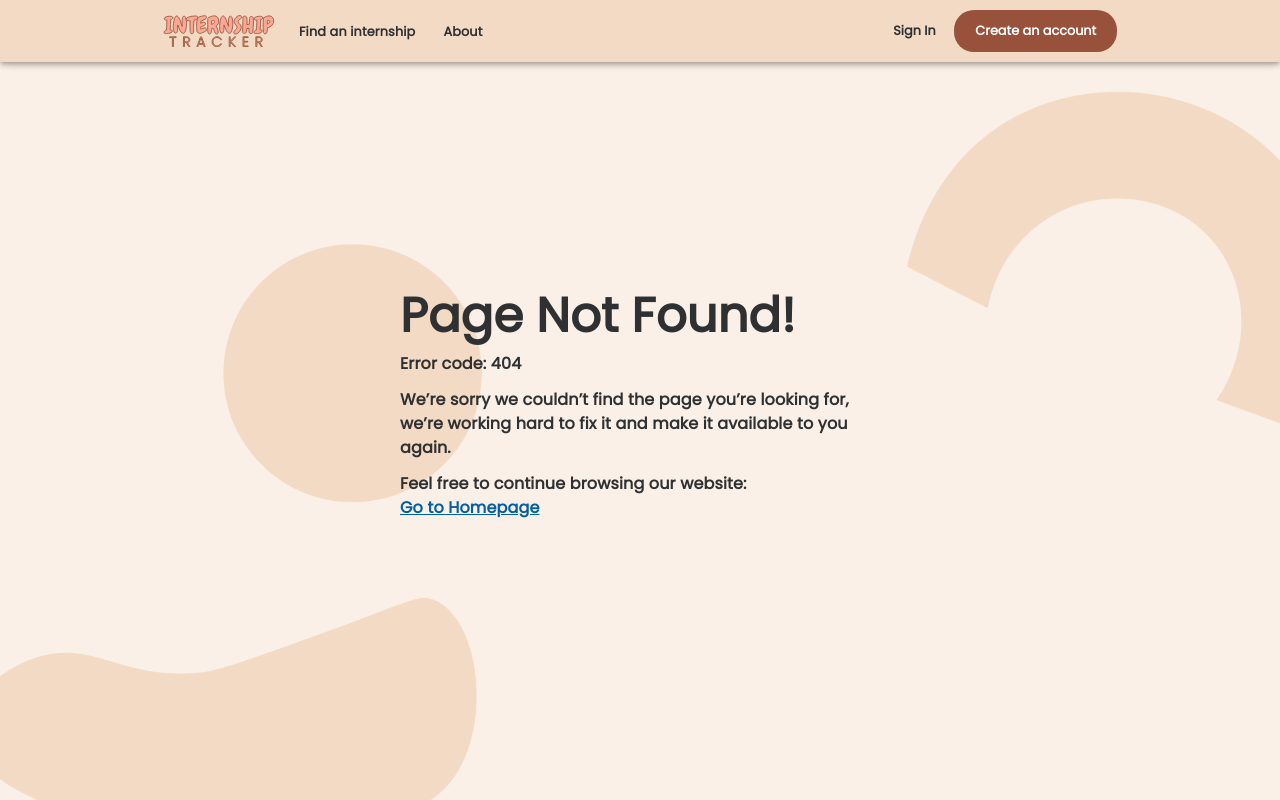
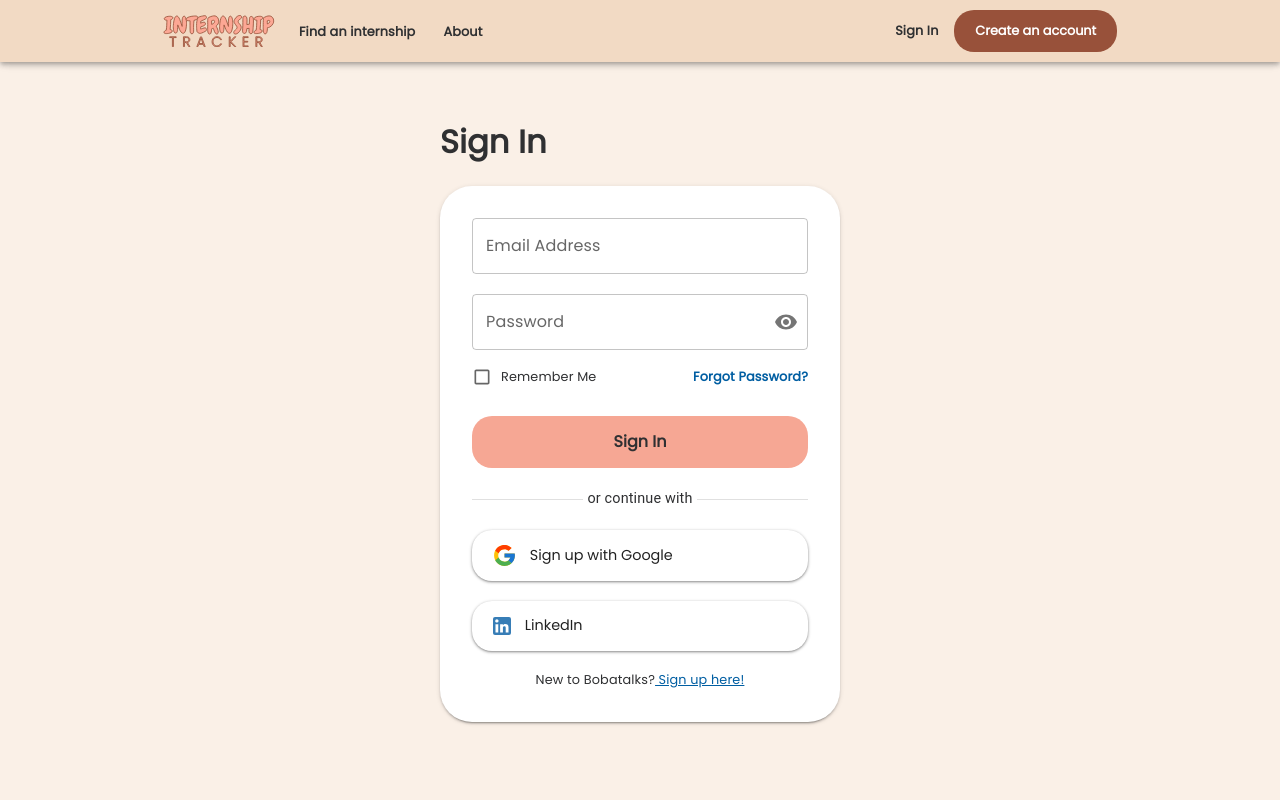
Before and after one commit to BobaTalks/internship-tracker, a React (Create React App) app in the folder client/: page /signin in a window 1280 px wide. Built offline with nearby package versions, Linux system fonts and the light colour scheme.

Commit message:
all components in sign in page added (fixed)

```diff
--- a/client/src/App.jsx
+++ b/client/src/App.jsx
@@ -18,6 +18,7 @@ const HomePage = React.lazy(() => import('./pages/HomePage'));
 const SearchResultsPage = React.lazy(() => import('./pages/SearchResultsPage'));
 const AboutPage = React.lazy(() => import('./pages/AboutPage'));
 const ErrorPage = React.lazy(() => import('./pages/ErrorPage'));
+const SignInPage = React.lazy(() => import('./pages/SignInPage'));
 
 const App = () => {
   const [authUser, setAuthUser] = useState(null);
@@ -31,6 +32,7 @@ const App = () => {
             <Route path="/" element={withSuspense(HomePage)} />
             <Route path="/search" element={withSuspense(SearchResultsPage)} />
             <Route path="/about" element={withSuspense(AboutPage)} />
+            <Route path="/signin" element={withSuspense(SignInPage)} />
             <Route path="*" element={withSuspense(ErrorPage)} />
           </Routes>
         </AuthContext.Provider>
--- /dev/null
+++ b/client/src/components/AuthComponent.jsx
@@ -0,0 +1,134 @@
+import LinkedInIcon from '@mui/icons-material/LinkedIn';
+import Visibility from '@mui/icons-material/Visibility';
+import VisibilityOff from '@mui/icons-material/VisibilityOff';
+import {
+  Box,
+  Button,
+  Card,
+  Checkbox,
+  Divider,
+  FormControl,
+  IconButton,
+  InputAdornment,
+  InputLabel,
+  Link,
+  OutlinedInput,
+  Stack,
+  TextField,
+  Typography,
+} from '@mui/material';
+import React from 'react';
+import { FcGoogle } from 'react-icons/fc';
+
+const AuthComponent = () => {
+  const [showPassword, setShowPassword] = React.useState(false);
+
+  const handleClickShowPassword = () => setShowPassword((show) => !show);
+
+  const handleMouseDownPassword = (event) => {
+    event.preventDefault();
+  };
+  return (
+    <Card sx={{ mt: 5 }}>
+      <Stack direction="column" spacing={5}>
+        <TextField
+          fullWidth
+          id="outlined-basic"
+          label="Email Address"
+          variant="outlined"
+        />
+        <Box margin={0}>
+          <FormControl fullWidth variant="outlined">
+            <InputLabel
+              InputLabelProps={{ style: { fontSize: '1rem' } }}
+              htmlFor="outlined-adornment-password"
+            >
+              Password
+            </InputLabel>
+            <OutlinedInput
+              id="outlined-adornment-password"
+              type={showPassword ? 'text' : 'password'}
+              endAdornment={
+                <InputAdornment position="end">
+                  <IconButton
+                    aria-label="toggle password visibility"
+                    onClick={handleClickShowPassword}
+                    onMouseDown={handleMouseDownPassword}
+                    edge="end"
+                  >
+                    {showPassword ? <VisibilityOff /> : <Visibility />}
+                  </IconButton>
+                </InputAdornment>
+              }
+              label="Password"
+            />
+          </FormControl>
+          <Stack
+            mt={2}
+            direction="row"
+            justifyContent="space-between"
+            alignItems="center"
+          >
+            <Stack direction="row" justifyContent="center" alignItems="center">
+              <Checkbox size="small" sx={{ paddingLeft: 0 }} />
+              <Typography variant="body2">Remember Me</Typography>
+            </Stack>
+            <Link target="_blank" underline="none">
+              <Typography
+                variant="body2"
+                fontWeight="600"
+                color="secondary.dark"
+              >
+                Forgot Password?
+              </Typography>
+            </Link>
+          </Stack>
+        </Box>
+        <Button variant="rounded" color="primary">
+          <Typography variant="errorMessage" p={1.5}>
+            Sign In
+          </Typography>
+        </Button>
+        <Divider sx={{ fontSize: '0.9rem', color: 'text.main' }}>
+          or continue with
+        </Divider>
+        <Button
+          variant="social"
+          startIcon={
+            <Box
+              display="flex"
+              justifyContent="center"
+              alignItems="center"
+              marginRight="0.3rem"
+              padding={0}
+            >
+              <FcGoogle size={25} />
+            </Box>
+          }
+        >
+          Sign up with Google
+        </Button>
+        <Button
+          variant="social"
+          startIcon={
+            <LinkedInIcon
+              sx={{
+                transform: 'scale(1.2)',
+                color: 'icons.linkedin',
+                marginRight: '0.3rem',
+              }}
+            />
+          }
+        >
+          LinkedIn
+        </Button>
+        <Typography variant="body2" textAlign="center">
+          New to Bobatalks?
+          <Link> Sign up here!</Link>
+        </Typography>
+      </Stack>
+    </Card>
+  );
+};
+
+export default AuthComponent;
--- a/client/src/components/Navbar.jsx
+++ b/client/src/components/Navbar.jsx
@@ -147,9 +147,19 @@ const NavBar = () => {
             </Box>
           ) : (
             <Box>
-              <Button>
+              {/* <Button>
                 <Typography variant="navText">Sign In</Typography>
-              </Button>
+              </Button> */}
+              <Link
+                component={RouterLink}
+                to={'/signin'}
+                underline="none"
+                color="text.main"
+              >
+                <Typography variant="navText" sx={{ mr: { xs: 2, sm: 2 } }}>
+                  Sign In
+                </Typography>
+              </Link>
               <Button
                 variant="rounded"
                 color="thai"
--- /dev/null
+++ b/client/src/pages/SignInPage.jsx
@@ -0,0 +1,26 @@
+import { Grid, Typography } from '@mui/material';
+import React from 'react';
+
+import AuthComponent from '../components/AuthComponent';
+import BasePage from './BasePage';
+
+const SignInPage = () => {
+  return (
+    <BasePage>
+      <Grid
+        container
+        justifyContent="center"
+        mt={10}
+        alignItems="center"
+        spacing={0}
+      >
+        <Grid item xs={12} sm={9} md={7} lg={5}>
+          <Typography variant="pageTitle">Sign In</Typography>
+          <AuthComponent />
+        </Grid>
+      </Grid>
+    </BasePage>
+  );
+};
+
+export default SignInPage;
--- a/client/src/theme.js
+++ b/client/src/theme.js
@@ -25,6 +25,8 @@ const COLORS = {
   MENTORS_BG: '#FFFDFB',
   LINKEDIN_ICON: '#377DB6',
 };
+const BUTTON_SHADOW =
+  '0px 1px 2px rgba(0, 0, 0, 0.3), 0px 1px 3px 1px rgba(0, 0, 0, 0.15)';
 
 let theme = createTheme({
   palette: {
@@ -82,6 +84,7 @@ let theme = createTheme({
     errorMessage: { fontWeight: '600', fontSize: '1rem' },
     subtitle: { fontSize: '1.125rem' },
     body1: { fontSize: '1.125rem' },
+    body2: { fontSize: '0.8rem' },
     navText: {
       fontSize: '.8rem',
       fontWeight: 600,
@@ -140,6 +143,20 @@ let theme = createTheme({
           },
         },
         {
+          props: { variant: 'social' },
+          style: {
+            borderRadius: '20px',
+            background: 'none',
+            textTransform: 'none',
+            justifyContent: 'flex-start',
+            boxShadow: BUTTON_SHADOW,
+            padding: '.8rem',
+            fontSize: '0.9rem',
+            paddingLeft: '1.5rem',
+            trasition: '.3s',
+          },
+        },
+        {
           props: { variant: 'rounded', color: 'primary' },
           style: {
             textTransform: 'none',
@@ -147,10 +164,10 @@ let theme = createTheme({
             borderRadius: '20px',
             backgroundColor: COLORS.LYCHEE,
             color: COLORS.BLUEBERRY,
+            transition: '0.2s',
             '&:hover': {
               backgroundColor: COLORS.LYCHEE,
-              boxShadow:
-                '0px 1px 2px rgba(0, 0, 0, 0.3), 0px 1px 3px 1px rgba(0, 0, 0, 0.15)',
+              boxShadow: BUTTON_SHADOW,
             },
           },
         },
@@ -165,8 +182,7 @@ let theme = createTheme({
             color: COLORS.CARD_BG,
             '&:hover': {
               backgroundColor: COLORS.LOGO_BROWN,
-              boxShadow:
-                '0px 1px 2px rgba(0, 0, 0, 0.3), 0px 1px 3px 1px rgba(0, 0, 0, 0.15)',
+              boxShadow: BUTTON_SHADOW,
             },
           },
         },
@@ -183,6 +199,27 @@ let theme = createTheme({
         elevation: 2,
       },
     },
+    MuiInputLabel: {
+      defaultProps: {
+        sx: {
+          fontSize: '1rem !important',
+        },
+      },
+    },
+    MuiOutlinedInput: {
+      defaultProps: {
+        sx: {
+          fontSize: '1rem !important',
+        },
+      },
+    },
+    MuiTextField: {
+      defaultProps: {
+        sx: {
+          fontSize: '1rem !important',
+        },
+      },
+    },
   },
   spacing: 4,
 });
--- a/package.json
+++ b/package.json
@@ -4,5 +4,8 @@
   },
   "scripts": {
     "contributors:generate": "all-contributors generate"
+  },
+  "dependencies": {
+    "react-icons": "^4.10.1"
   }
 }
```
